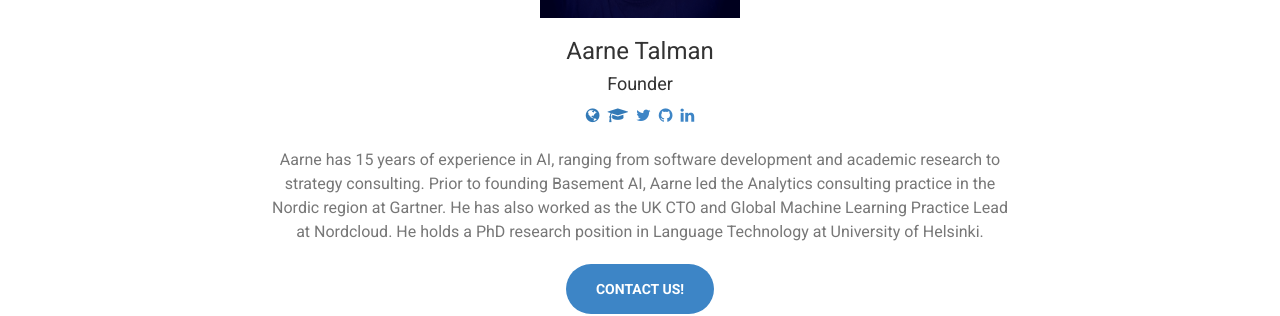
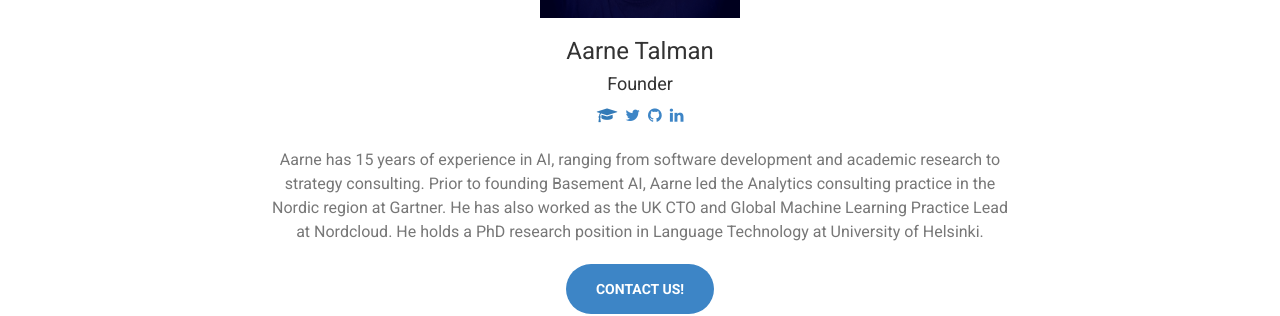
Before and after one commit to Basement-AI/basement-ai.github.io, a Jekyll site: the page built from index.html, in a window 1280 px wide and 900 px high, scrolled down 1269 px. Shown: the part 152-468 px from the top of the window. Built offline with Jekyll 4.4.1, drawn with Linux system fonts in a browser that asks for light colours.

Commit message:
updated links

```diff
--- a/_includes/about.html
+++ b/_includes/about.html
@@ -15,7 +15,7 @@
                   <p><img src="img/aarne.png" align="middle" width="200" height="200"></p>
                   <h3>Aarne Talman</h3>
                   <h4>Founder</h4>
-                  <p><a href="https://basement.ai/aarne"><i class="fa fa-globe"></i></a>&nbsp;
+                  <p>
                   <a href="https://scholar.google.com/citations?user=kKvJ8QIAAAAJ"><i class="fa fa-graduation-cap"></i></a>&nbsp;
                   <a href="https://twitter.com/aarnetalman"><i class="fa fa-twitter text-primary"></i></a>&nbsp;
                   <a href="https://github.com/aarnetalman"><i class="fa fa-github text-primary"></i></a>&nbsp;
```
